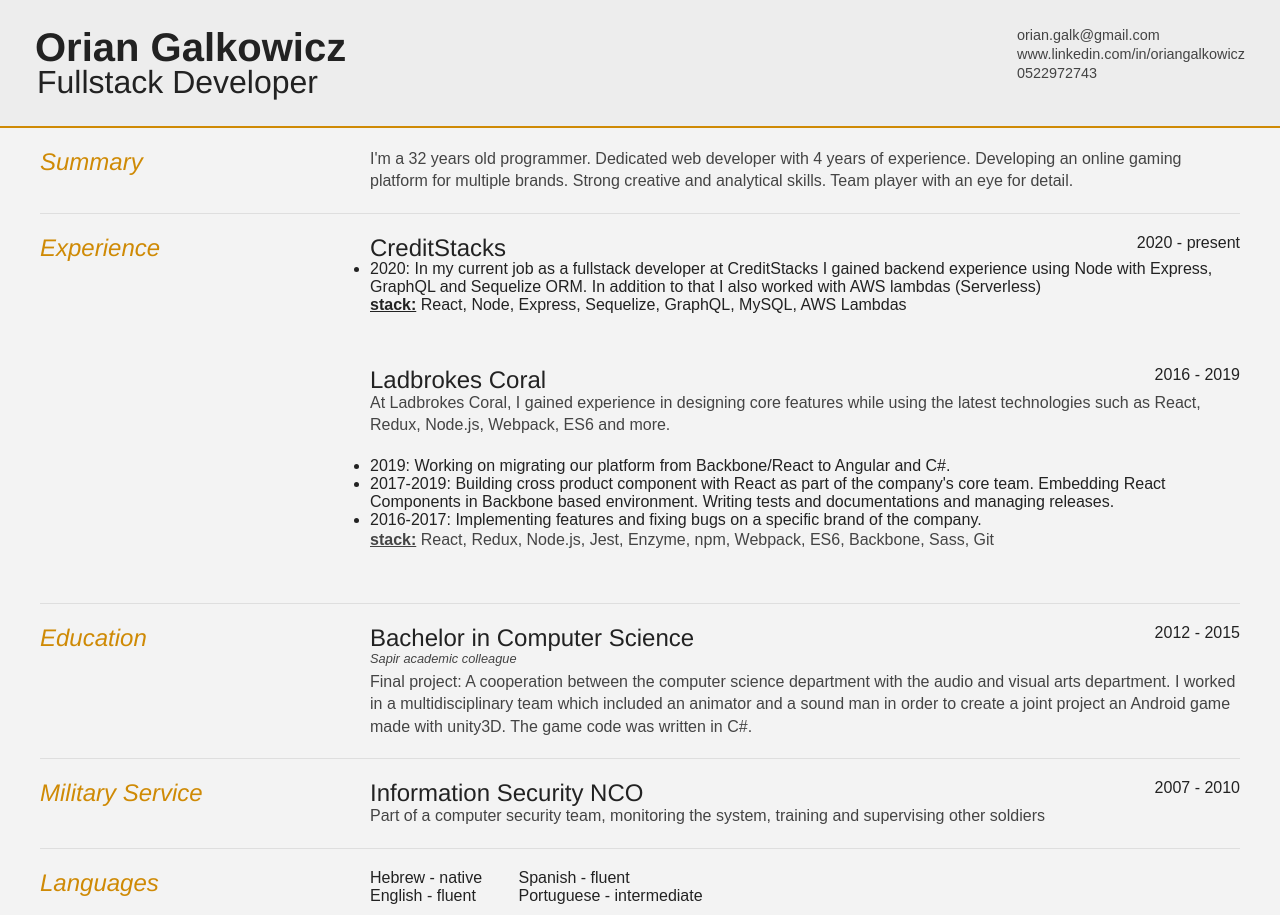
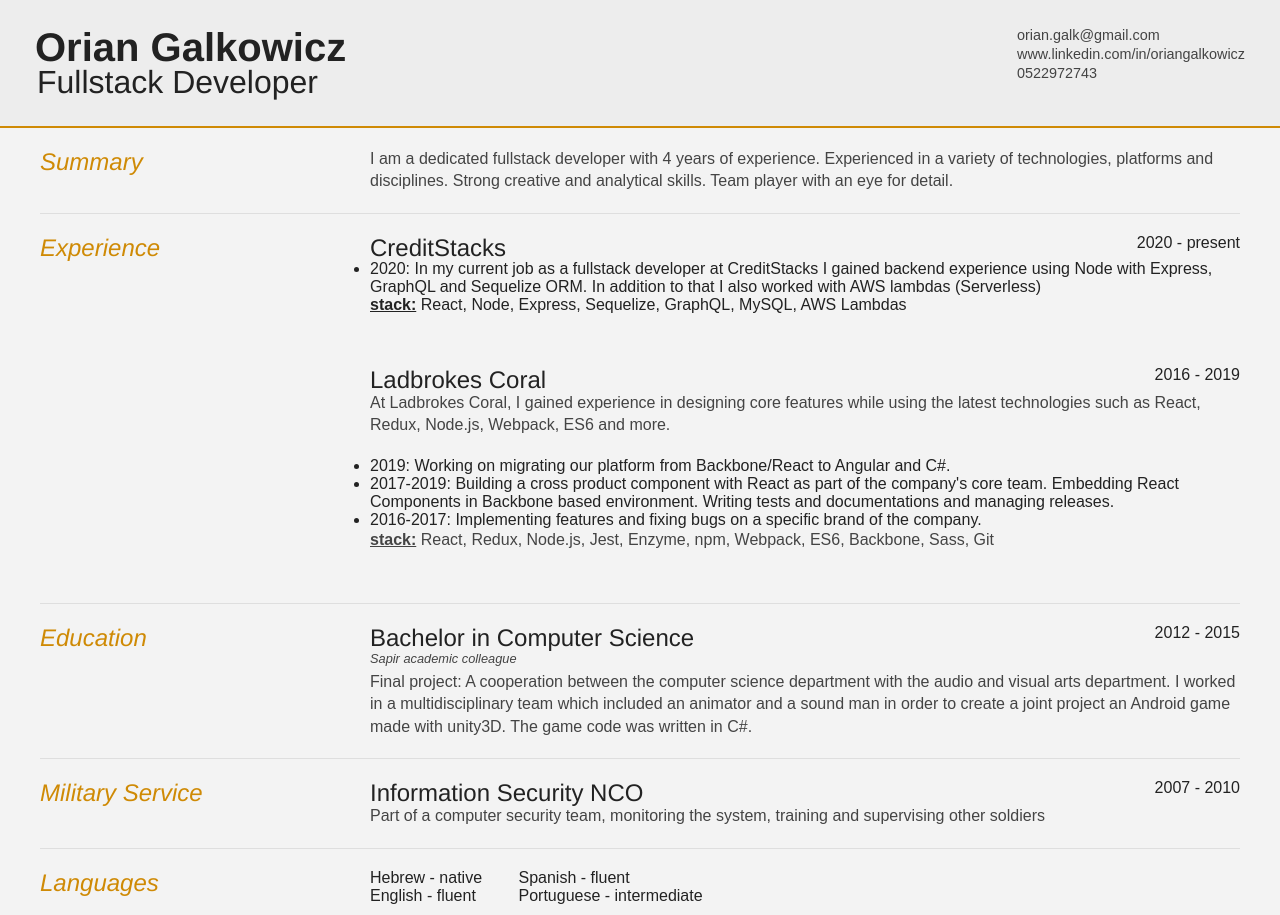
Before and after one commit to galkowicz/cv, a plain HTML site: page index.html in a window 1280 px wide. Drawn offline with Linux system fonts and the light colour scheme; a web font is replaced by a local one.

Commit message:
Change summerty Text. Fix grammer.

```diff
--- a/index.html
+++ b/index.html
@@ -56,10 +56,9 @@
 
             <div class="sectionContent">
               <p>
-                I'm a 32 years old programmer. Dedicated web developer with 4
-                years of experience. Developing an online gaming platform for
-                multiple brands. Strong creative and analytical skills. Team
-                player with an eye for detail.
+                I am a dedicated fullstack developer with 4
+                years of experience. Experienced in a variety of technologies, platforms and disciplines.
+                Strong creative and analytical skills. Team player with an eye for detail.
               </p>
             </div>
           </article>
@@ -106,7 +105,7 @@
                       Backbone/React to Angular and C#.
                     </li>
                     <li>
-                      2017-2019: Building cross product component with React as
+                      2017-2019: Building a cross product component with React as
                       part of the company's core team. Embedding React
                       Components in Backbone based environment. Writing tests
                       and documentations and managing releases.
```
